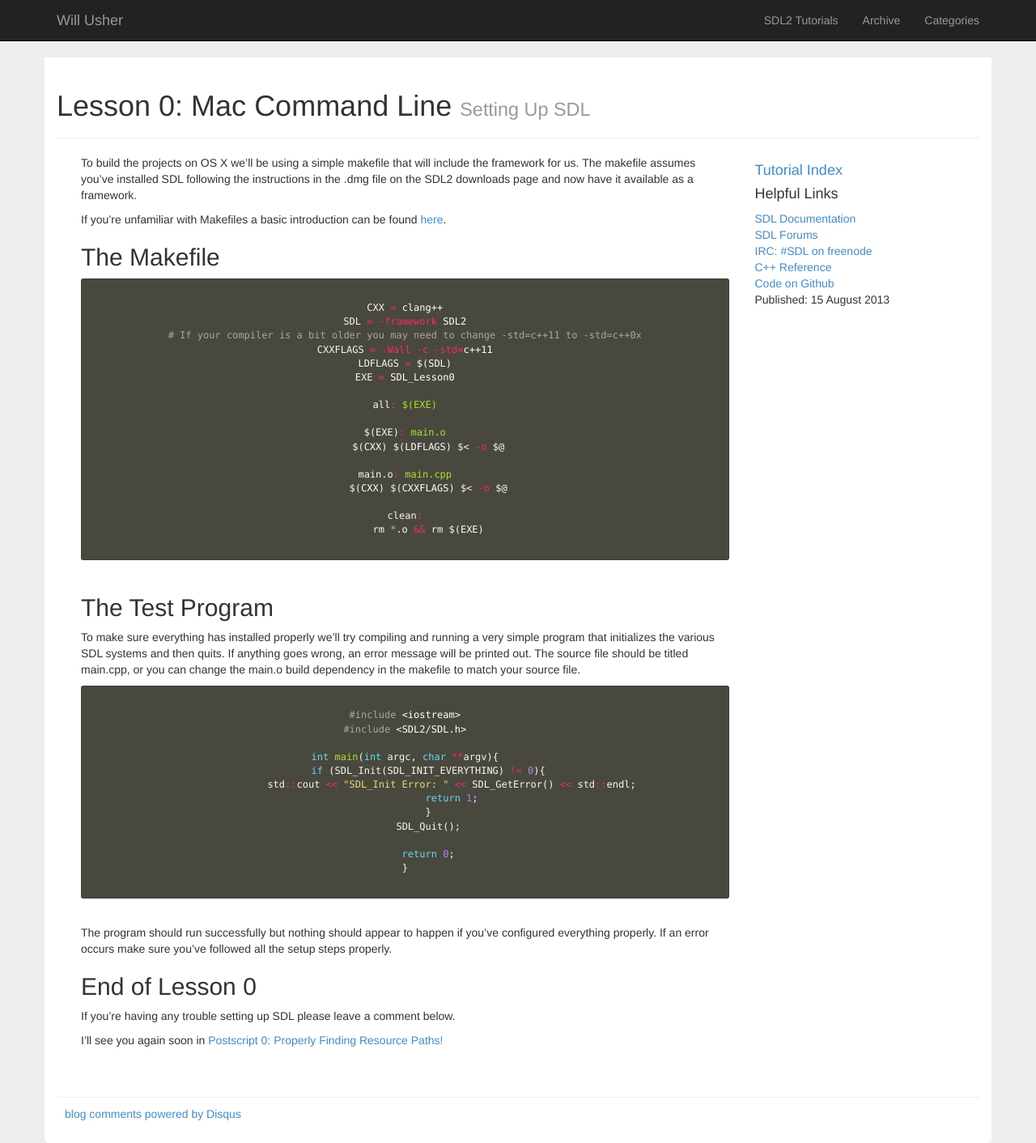
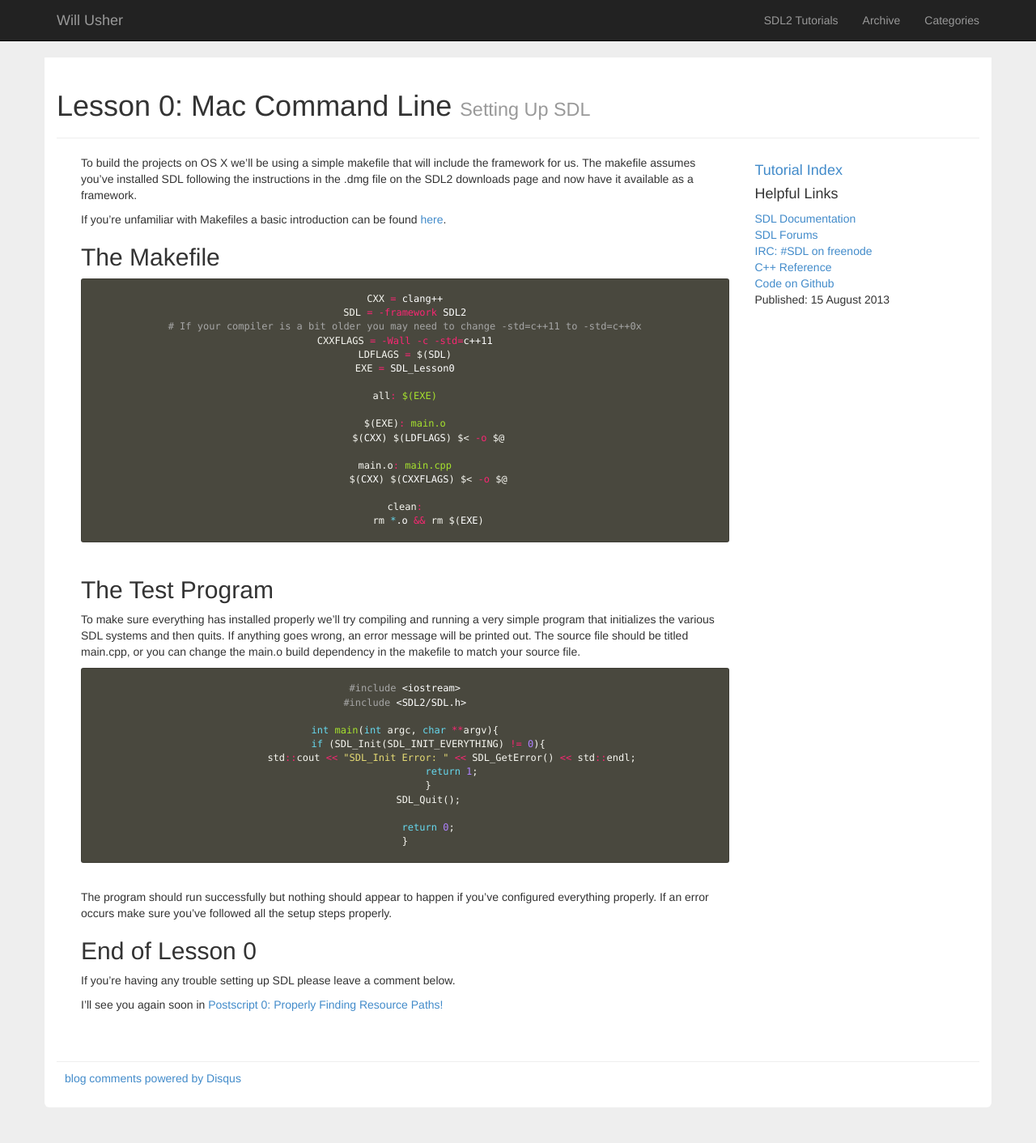
Before and after one commit to Twinklebear/Twinklebear.github.io, a Jekyll site: the page built from _posts/2013-08-15-lesson-0-mac-command-line.md, in a window 1280 px wide. Shown: the whole page at 81% size. Built offline with Jekyll 4.4.1, drawn with Linux system fonts in a browser that asks for light colours; nearby versions of some CDN libraries; comment, search, counter and statistics services are not loaded; after the commit the page ends 1368 px from its top, so only the background shows below that.

Commit message:
Change padding on code blocks

```diff
--- a/assets/custom.css
+++ b/assets/custom.css
@@ -8,7 +8,10 @@ body .content {
 /* Chuck out bootstrap's syntax highlighting stuff */
 pre, pre code {
 	display: block;
-	padding: 9.5px;
+	padding-top: 4px;
+	padding-bottom: 4px;
+	padding-left: 8px;
+	padding-right: 8px;
 	margin: 0px 0px 0px;
 	font-size: 1em;
 	color: white;
```
